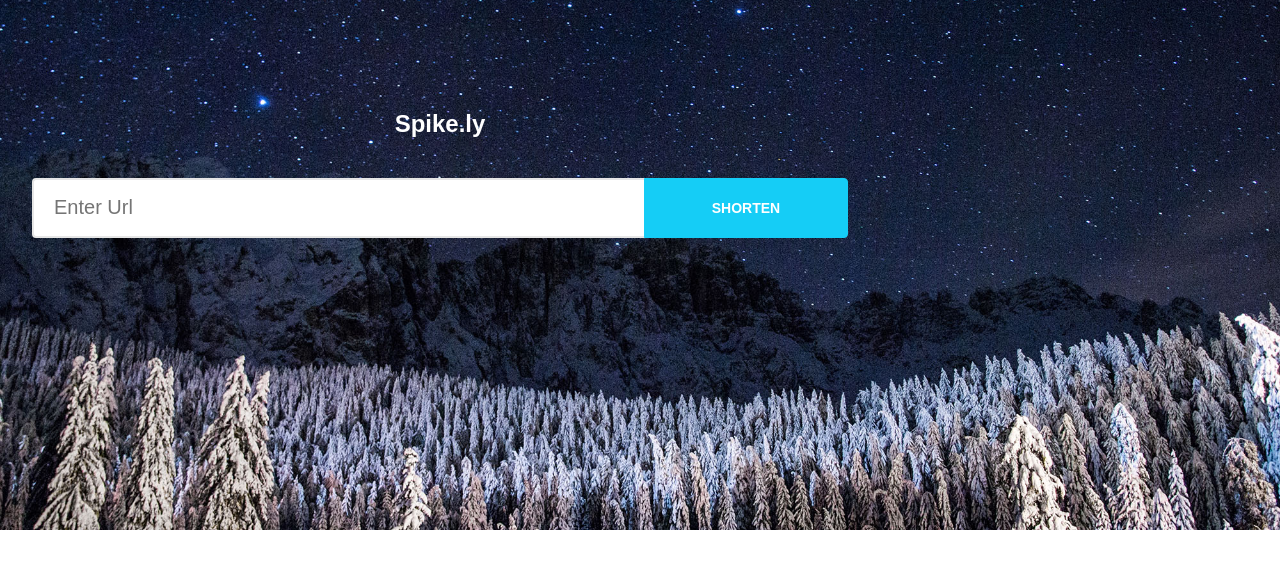
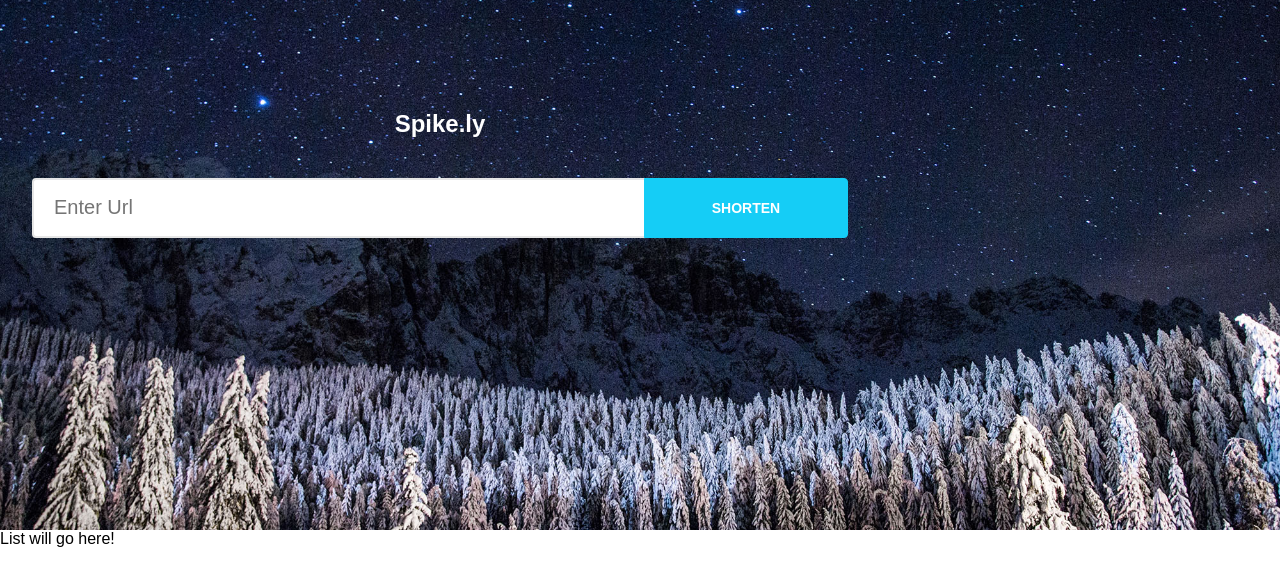
Before and after one commit to Sammckay12/spike_kompas, a React (Create React App) app: page / in a window 1280 px wide. Shown: the top 586 px of the page. Built offline with nearby package versions, Linux system fonts and the light colour scheme.

Commit message:
added container to display list of past Urls

```diff
--- a/src/App.js
+++ b/src/App.js
@@ -1,11 +1,15 @@
 import React, { Component } from 'react';
 import './css/App.css';
 import ShortenerContainer from './components/shortenerContainer'
+import UrlListContainer from './components/urlListContainer'
 
 class App extends Component {
   render() {
       return (
-        <ShortenerContainer />
+        <div>
+          <ShortenerContainer />
+          <UrlListContainer />
+        </div>
       );
   }
 }
--- /dev/null
+++ b/src/components/urlListContainer.js
@@ -0,0 +1,13 @@
+import React, { Component } from 'react';
+
+
+export default class UrlListContainer extends Component {
+
+
+  render() {
+      return (
+        <div>List will go here!</div>
+      );
+  }
+
+};
```
